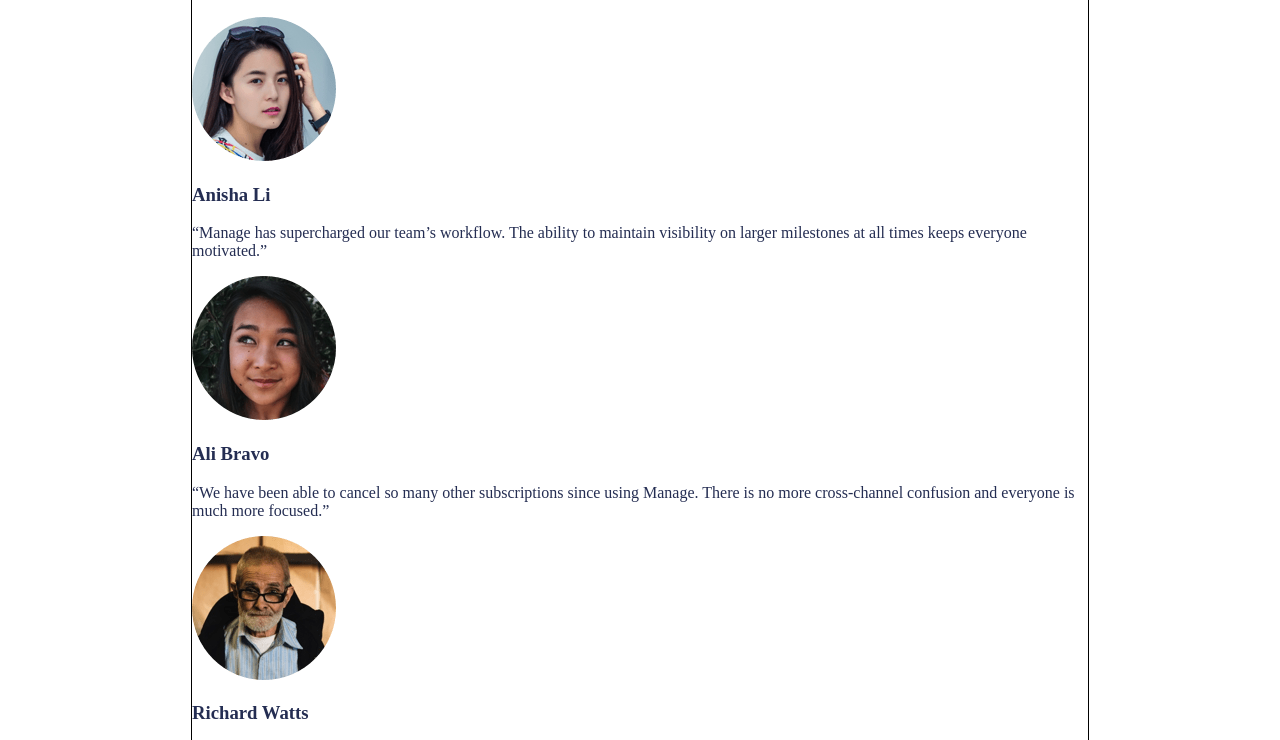
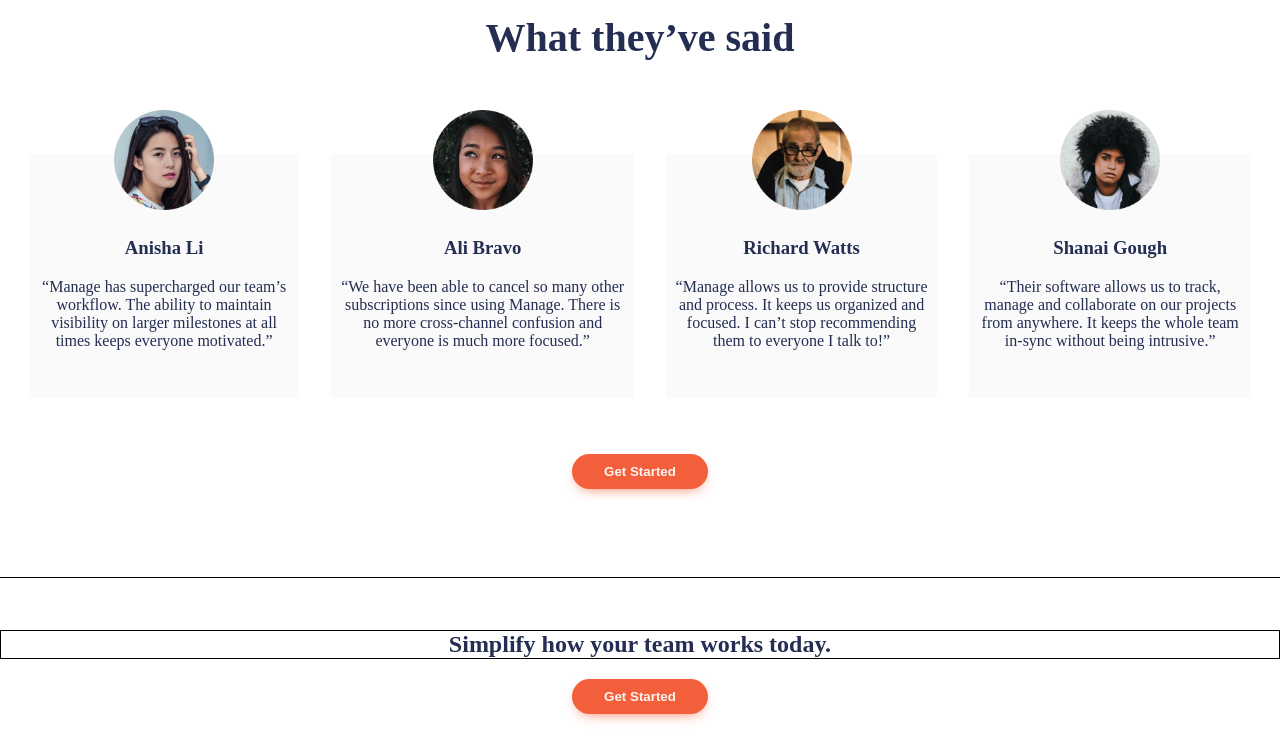
Before and after one commit to floraCodes/FEM-I-Manage-Landing-Page, a plain HTML site: page index.html in a window 1280 px wide. Shown: the part 1619-2359 px from the top of the page. Drawn offline with Linux system fonts and the light colour scheme; a web font is replaced by a local one.

Commit message:
finished desktop main

```diff
--- a/index.html
+++ b/index.html
@@ -97,47 +97,57 @@
 
       <section class="testimonials">
         <h2>What they’ve said</h2>
+        <div class="testimonial-cards">
           <div class="testimonial-card">
             <img src="images/avatar-anisha.png" alt="" />
+            <div>
               <h3>Anisha Li</h3>
               <p>
                 “Manage has supercharged our team’s workflow. The ability to
-            maintain visibility on larger milestones at all times keeps everyone
-            motivated.”
+                maintain visibility on larger milestones at all times keeps
+                everyone motivated.”
               </p>
+            </div>
           </div>
           <div class="testimonial-card">
             <img src="images/avatar-ali.png" alt="" />
+            <div>
               <h3>Ali Bravo</h3>
               <p>
-            “We have been able to cancel so many other subscriptions since using
-            Manage. There is no more cross-channel confusion and everyone is
-            much more focused.”
+                “We have been able to cancel so many other subscriptions since
+                using Manage. There is no more cross-channel confusion and
+                everyone is much more focused.”
               </p>
+            </div>
           </div>
           <div class="testimonial-card">
             <img src="images/avatar-richard.png" alt="" />
+            <div>
               <h3>Richard Watts</h3>
               <p>
                 “Manage allows us to provide structure and process. It keeps us
-            organized and focused. I can’t stop recommending them to everyone I
-            talk to!”
+                organized and focused. I can’t stop recommending them to
+                everyone I talk to!”
               </p>
+            </div>
           </div>
           <div class="testimonial-card">
             <img src="images/avatar-shanai.png" alt="" />
+            <div>
               <h3>Shanai Gough</h3>
               <p>
-            “Their software allows us to track, manage and collaborate on our
-            projects from anywhere. It keeps the whole team in-sync without
-            being intrusive.”
+                “Their software allows us to track, manage and collaborate on
+                our projects from anywhere. It keeps the whole team in-sync
+                without being intrusive.”
               </p>
+            </div>
+          </div>
         </div>
         <a href=""><button class="get-started-button">Get Started</button></a>
       </section>
     </main>
     <footer>
-      <div class="banner-get-started">
+      <div class="bottom-banner">
         <h2>Simplify how your team works today.</h2>
         <button class="get-started-button">Get Started</button>
       </div>
--- a/styles2.css
+++ b/styles2.css
@@ -19,19 +19,25 @@ body {
   align-items: center;
   justify-content: center;
   color: var(--Dark-Blue);
+  overflow-x: hidden;
 }
-
+main {
+  display: flex;
+  flex-direction: column;
+  align-items: center;
+}
 /*********************************Navbar*************************************/
 
 nav {
   display: flex;
   justify-content: space-between;
   align-items: center;
+  height: 2em;
   width: 70vw;
-  height: 2em;
   line-height: 2em;
-  padding: 1em;
+  padding: 1em 0;
   margin: 1em 0;
+  /* border: 1px solid black; */
 }
 .nav-links a {
   margin: 15px;
@@ -67,9 +73,11 @@ nav .logo {
 .hero {
   display: grid;
   grid-template-columns: repeat(2, 1fr);
-  width: 70vw;
   margin: 1em 0;
   height: 90vh;
+  width: 70vw;
+
+  /* border: 1px solid black; */
 }
 .hero-wrapper {
   display: flex;
@@ -99,9 +107,10 @@ nav .logo {
   display: grid;
   align-items: start;
   grid-template-columns: repeat(2, 1fr);
+  height: 90vh;
   width: 70vw;
-  height: 90vh;
   /* border: 1px solid black; */
+  margin-top: 2em;
 }
 .about-us-wrapper h2 {
   font-size: 40px;
@@ -152,24 +161,68 @@ nav .logo {
 .about-us-card p {
   grid-column: 2/3;
   grid-row: 2/3;
-  margin: 0;
-  margin: 1.5em 0;
+  margin: 0.5em 0 2.5em 0;
   color: var(--Dark-Grayish-Blue);
+  text-align: justify;
   /* border: 1px solid black; */
 }
 
 /*********************************Testimonials*************************************/
 
 .testimonials {
-  border: 1px solid black;
-  width: 70vw;
+  display: flex;
+  flex-direction: column;
+  align-items: center;
+  /* border: 1px solid black; */
+  width: 98vw;
+  margin-bottom: 3em;
 }
-/* Footer */
-.banner-get-started {
-  border: 1px solid black;
-  /* width: 100vw; */
+.testimonials h2 {
+  font-size: 40px;
+  /* border: 1px solid black; */
 }
+.testimonial-cards {
+  display: flex;
+  /* border: 1px solid black; */
+}
+.testimonial-card {
+  text-align: center;
+  margin: 1em;
+  /* border: 1px solid black; */
+}
+.testimonial-card div {
+  /* border: 1px solid black; */
+  background-color: var(--Vary-Light-Gray);
+  padding: 4em 0.5em 2em 0.5em;
+}
+.testimonial-card img {
+  position: relative;
+  margin-bottom: -60px;
+  width: 100px;
+}
+.testimonials button {
+  margin: 3em;
+  /* border: 1px solid black; */
+}
+
+/*********************************Footer*************************************/
+
 footer {
   display: flex;
   flex-direction: column;
 }
+.bottom-banner {
+  text-align: center;
+  width: 100vw;
+  padding: 2em 0;
+  border: 1px solid black;
+}
+.bottom-banner h2 {
+  border: 1px solid black;
+}
+.footer-wrapper {
+  text-align: center;
+  width: 100vw;
+  padding-top: 1.5em;
+  border: 1px solid black;
+}
```
Lines whose indentation alone changed are shown as unchanged.
